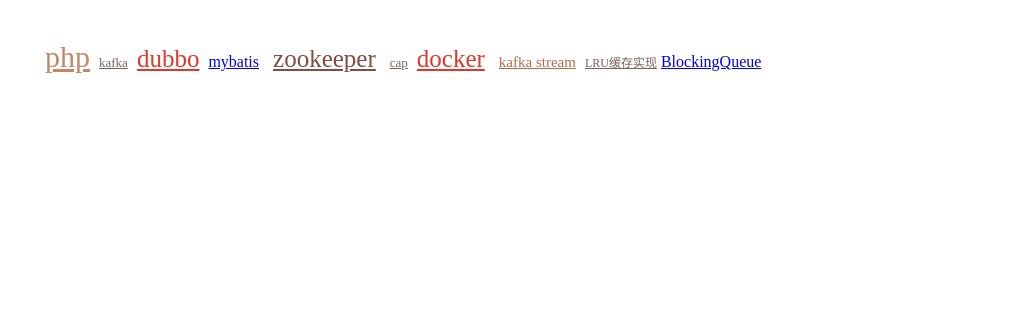
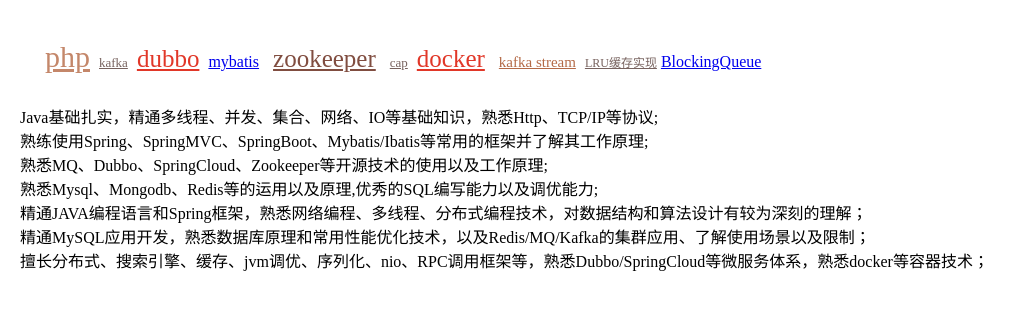
Before and after one commit to meiwenhui/blog.meiwenhui.com, a Jekyll site: the page index.html, which Jekyll copies as it is, in a window 1280 px wide. Shown: the top 310 px of the page, without its empty margins (0-1026 px from the left). Built offline with Jekyll 4.4.1, drawn with Linux system fonts in a browser that asks for light colours.

Commit message:
Update index.html

```diff
--- a/index.html
+++ b/index.html
@@ -64,6 +64,24 @@
 
 
 	</div>
+
+
+	<div>
+	<ul>
+	<li>Java基础扎实，精通多线程、并发、集合、网络、IO等基础知识，熟悉Http、TCP/IP等协议;</li>
+
+<li>熟练使用Spring、SpringMVC、SpringBoot、Mybatis/Ibatis等常用的框架并了解其工作原理;</li>
+
+<li>熟悉MQ、Dubbo、SpringCloud、Zookeeper等开源技术的使用以及工作原理;</li>
+
+<li>熟悉Mysql、Mongodb、Redis等的运用以及原理,优秀的SQL编写能力以及调优能力;</li>
+
+<li>精通JAVA编程语言和Spring框架，熟悉网络编程、多线程、分布式编程技术，对数据结构和算法设计有较为深刻的理解；</li>
+
+<li>精通MySQL应用开发，熟悉数据库原理和常用性能优化技术，以及Redis/MQ/Kafka的集群应用、了解使用场景以及限制；</li>
+<li>擅长分布式、搜索引擎、缓存、jvm调优、序列化、nio、RPC调用框架等，熟悉Dubbo/SpringCloud等微服务体系，熟悉docker等容器技术；
+	</ul>
+	</div>
 </div>
 </body>
 </html>
```
